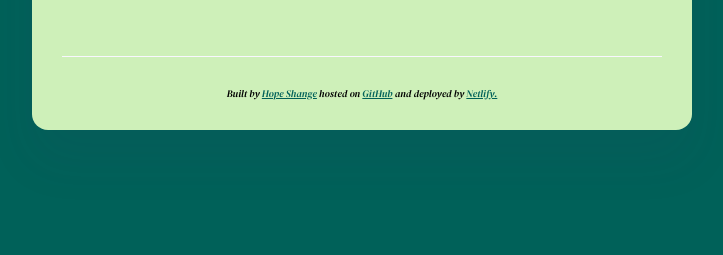
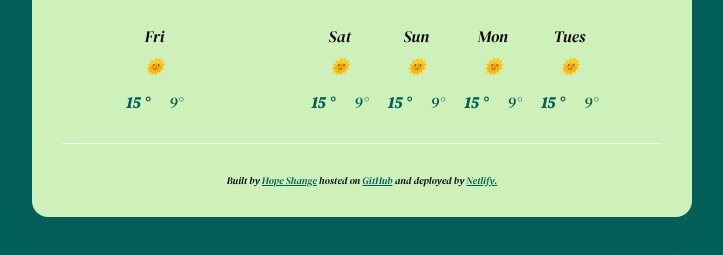
Before and after one commit to HopeShange/imvula, a plain HTML site: page index.html in a window 1280 px wide. Shown: the part 507-762 px from the top of the page, without its empty margins (278-1001 px from the left). Drawn offline with nearby package versions, Linux system fonts and the light colour scheme; no server answers.

Commit message:
Added forecast in HTML and CSS

```diff
--- a/index.html
+++ b/index.html
@@ -42,6 +42,70 @@
         <div class="weather-unit">°C </div>
     </div>
     </div>
+
+    <div class="weather-forecast">
+       <div class="weather-forecast-day">
+        <div class="weather-forecast-date">Fri </div>
+        <div class="weather-forecast-icon">🌞 </div>
+        <div class="weather-forecast-temperatures">
+            <strong>
+                <div class="weather-forecast-temperature">15 °</div>
+            </strong>
+                <div class="weather-forecast-temperature">9°</div>
+
+        </div>
+        </div>
+        <div class="weather-forecast">
+            <div class="weather-forecast-day">
+                <div class="weather-forecast-date">Sat </div>
+                <div class="weather-forecast-icon">🌞 </div>
+                <div class="weather-forecast-temperatures">
+                    <strong>
+                        <div class="weather-forecast-temperature">15 °</div>
+                    </strong>
+                    <div class="weather-forecast-temperature">9°</div>
+
+                </div>
+            </div>
+            <div class="weather-forecast">
+                <div class="weather-forecast-day">
+                    <div class="weather-forecast-date">Sun </div>
+                    <div class="weather-forecast-icon">🌞 </div>
+                    <div class="weather-forecast-temperatures">
+                        <strong>
+                            <div class="weather-forecast-temperature">15 °</div>
+                        </strong>
+                        <div class="weather-forecast-temperature">9°</div>
+
+                    </div>
+                </div>
+                <div class="weather-forecast">
+                    <div class="weather-forecast-day">
+                        <div class="weather-forecast-date">Mon </div>
+                        <div class="weather-forecast-icon">🌞 </div>
+                        <div class="weather-forecast-temperatures">
+                            <strong>
+                                <div class="weather-forecast-temperature">15 °</div>
+                            </strong>
+                            <div class="weather-forecast-temperature">9°</div>
+
+                        </div>
+                    </div>
+                    <div class="weather-forecast">
+                        <div class="weather-forecast-day">
+                            <div class="weather-forecast-date">Tues </div>
+                            <div class="weather-forecast-icon">🌞 </div>
+                            <div class="weather-forecast-temperatures">
+                                <strong>
+                                    <div class="weather-forecast-temperature">15 °</div>
+                                </strong>
+                                <div class="weather-forecast-temperature">9°</div>
+
+                            </div>
+                        </div>
+
+    </div>
+
     </main>
 
     <footer>
@@ -51,6 +115,7 @@
     </footer>
     </div>
     <script src="src/index.js"></script>
+
 </body>
 
 </html>
--- a/src/index.css
+++ b/src/index.css
@@ -85,9 +85,39 @@ main {
     padding: 30px 0;
 }
 
+.weather-forecast{
+    display: flex;
+    justify-content: space-around;
+}
+
+.weather-forecast-date {
+    text-align: center;
+    font-size: 16px;
+    line-height: 20px;
+    margin-bottom: 10px;
+}
+
+.weather-forecast-icon {
+    text-align: center;
+    line-height: 20px;
+    margin-bottom: 15px;
+}
+
+.weather-forecast-temperatures {
+    text-align: center;
+    color: #006159;
+    margin-top: 10px;
+    display: flex;
+    justify-content: center;
+}
+
+.weather-forecast-temperature {
+    padding: 0 10px;
+}
+
 footer {
     border-top: 1px solid #f9f7fe;
-    padding: 30px 0 0  0;
+    padding: 30px 0 0 0;
     text-align: center;
     font-size: 10px;
 }
--- a/src/index.js
+++ b/src/index.js
@@ -7,6 +7,7 @@ function refreshWeather(response) {
   let windSpeedElement = document.querySelector("#wind-speed");
   let timeElement = document.querySelector("#time");
   let date = new Date(response.data.time * 1000);
+  let iconElement = document.querySelector("#icon");
 
   cityElement.innerHTML = response.data.city;
   timeElement.innerHTML = formatDate(date);
@@ -14,6 +15,7 @@ function refreshWeather(response) {
   humidityElement.innerHTML = `${response.data.temperature.humidity} %`;
   windSpeedElement.innerHTML = `${response.data.wind.speed} km/h`;
   temperatureElement.innerHTML = Math.round(temperature);
+   iconElement.innerHTML = `<img src="${response.data.condition.icon_url}" class="weather-app-icon" />`;
 }
 
 function formatDate(date) {
```
